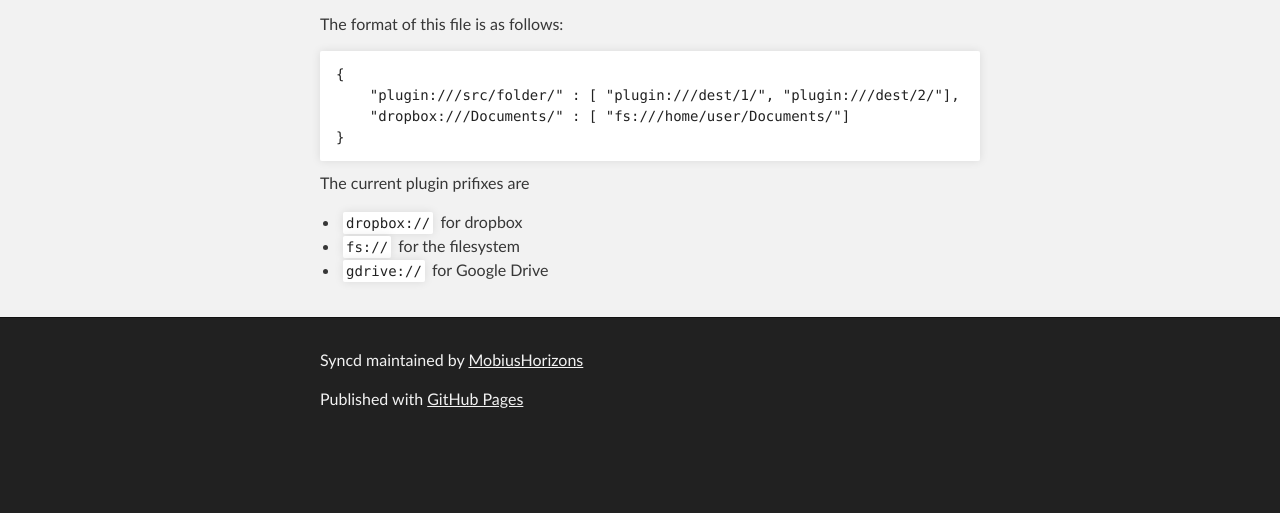
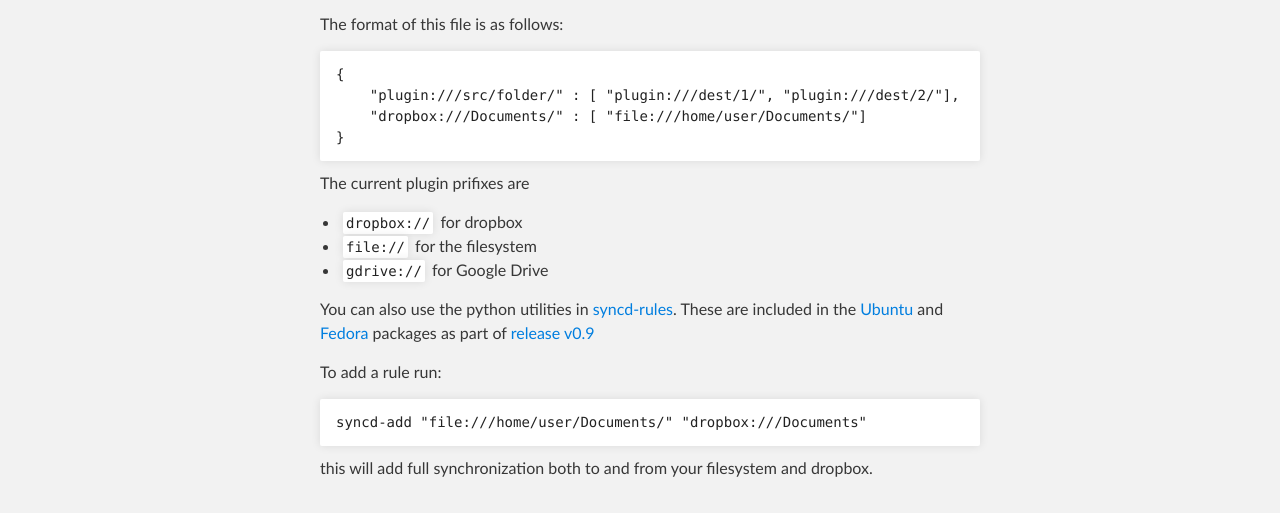
Before and after one commit to MobiusHorizons/syncd, a plain HTML site: page index.html in a window 1280 px wide. Shown: the part 941-1454 px from the top of the page. Before the commit the page ends 1387 px from the top, so only its background shows below. Drawn offline with Linux system fonts and the light colour scheme.

Commit message:
Create gh-pages branch via GitHub

```diff
--- a/index.html
+++ b/index.html
@@ -65,7 +65,7 @@
 
 <pre><code>{
     "plugin:///src/folder/" : [ "plugin:///dest/1/", "plugin:///dest/2/"],
-    "dropbox:///Documents/" : [ "fs:///home/user/Documents/"]
+    "dropbox:///Documents/" : [ "file:///home/user/Documents/"]
 }
 </code></pre>
 
@@ -75,10 +75,23 @@
 <li>
 <code>dropbox://</code> for dropbox</li>
 <li>
-<code>fs://</code> for the filesystem</li>
+<code>file://</code> for the filesystem</li>
 <li>
 <code>gdrive://</code> for Google Drive</li>
 </ul>
+
+<p>You can also use the python utilities in <a href="https://github.com/yjftsjthsd-g/syncd-rules">syncd-rules</a>.
+These are included in the
+<a href="https://github.com/MobiusHorizons/syncd/releases/download/v0.9/syncd_0.9_amd64.deb">Ubuntu</a> and
+<a href="https://github.com/MobiusHorizons/syncd/releases/download/v0.9/syncd-0.9-1.fedora.x86_64.rpm">Fedora</a>
+packages as part of <a href="https://github.com/MobiusHorizons/syncd/releases/tag/v0.9">release v0.9</a></p>
+
+<p>To add a rule run:</p>
+
+<pre><code>syncd-add "file:///home/user/Documents/" "dropbox:///Documents"
+</code></pre>
+
+<p>this will add full synchronization both to and from your filesystem and dropbox.</p>
       </section>
     </div>
 
```
Also changed, not shown: params.json (+1 -1 lines).
